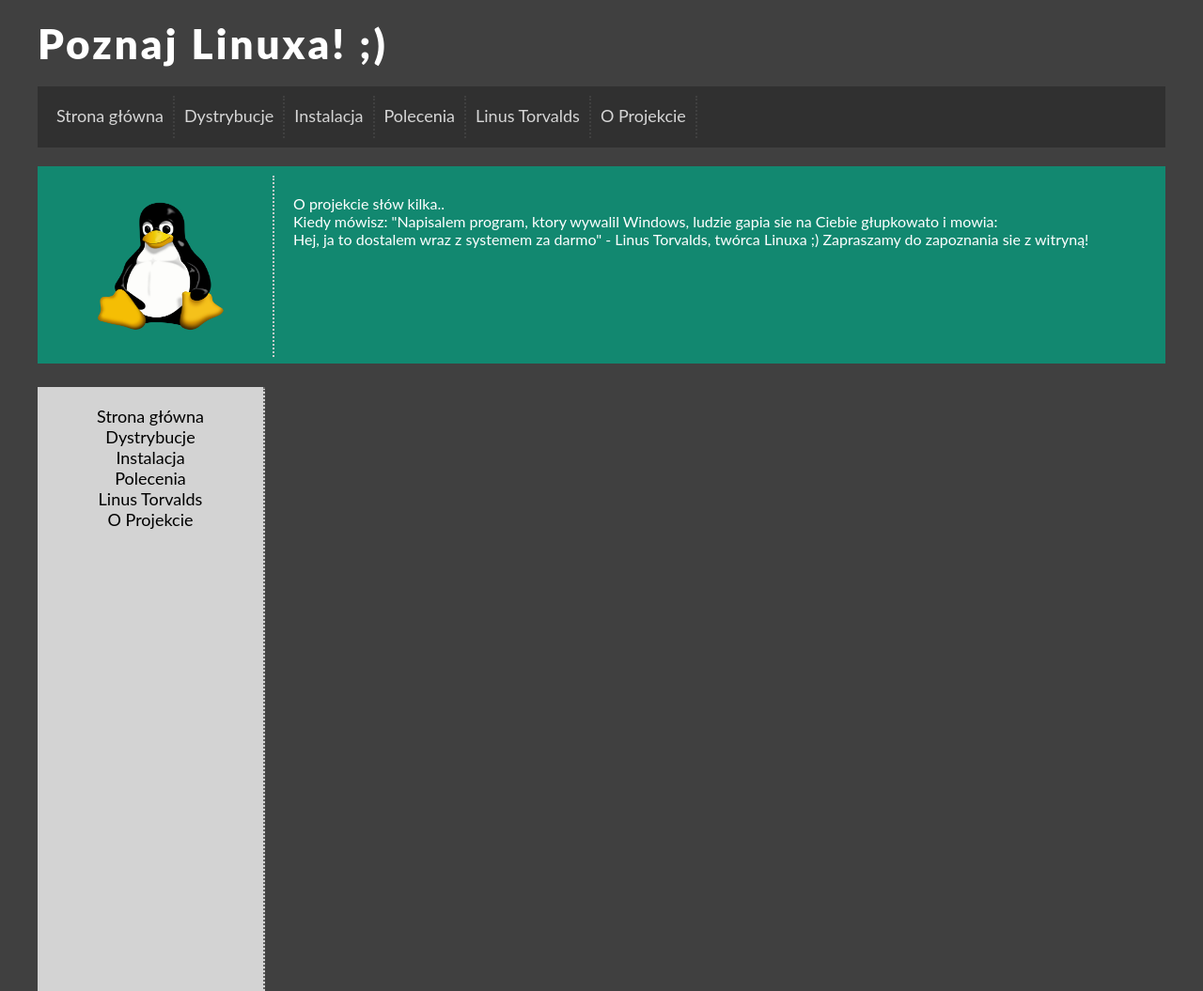
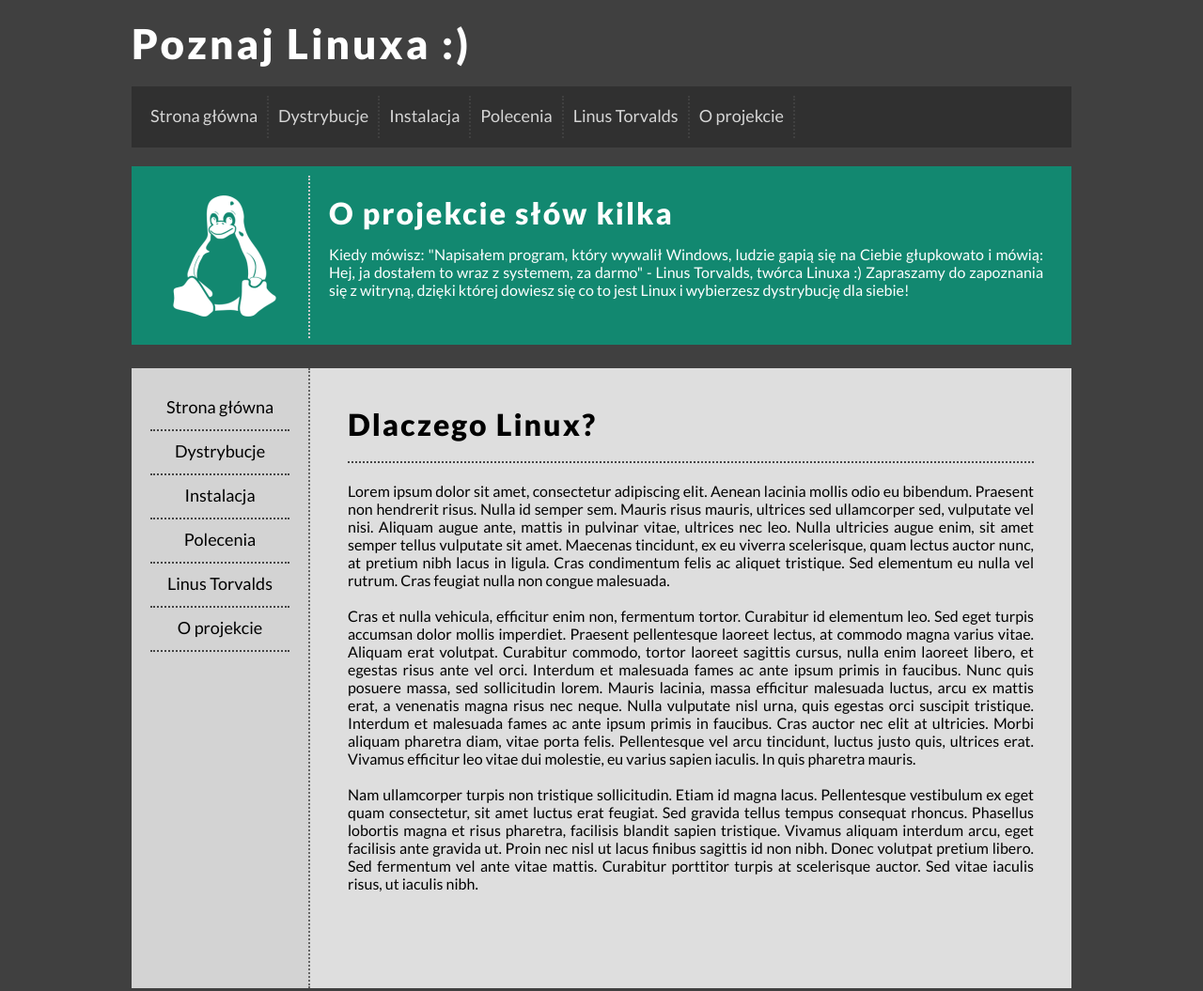
Before and after one commit to mateuszkalisz/Web_EDU, a plain HTML site: page CSS/ODC_2/index.html in a window 1280 px wide. Shown: the top 1055 px of the page at 94% size. Drawn offline with Linux system fonts and the light colour scheme.

Commit message:
lesson 2 - linux webside

```diff
--- a/CSS/ODC_2/index.html
+++ b/CSS/ODC_2/index.html
@@ -2,21 +2,22 @@
 <html lang="pl">
 <head>
 	<meta charset="utf-8" />
-	<title>Poznaj LINUX'a</title>
-	<meta name="description" content="Serwis poswiecony Linuxowi" />
-	<meta name="keywords" content="linux, najlepsze, top, system operacyjny" />
+	<title>Poznaj Linuxa :)</title>
+	<meta name="description" content="Serwis poświęcony systemowi Linux. Naucz się wszystkiego, co chcesz wiedzieć o Linuxie!" />
+	<meta name="keywords" content="linux, kurs, nauka, poznaj, co to jest linux, ubuntu, debian, mint, fedora, wybierz dystrybucję, instalacja linux, polecenia, terminal, bash" />
 	<meta http-equiv="X-UA-Compatible" content="IE=edge,chrome=1" />
 
-<link rel="stylesheet" href ="style.css" type = "text/css"
-<link href="https://fonts.googleapis.com/css?family=Lato:400,700,900&amp;subset=latin-ext" rel="stylesheet">
+	<link rel="stylesheet" href="style.css" type="text/css" />
+	<link href='http://fonts.googleapis.com/css?family=Lato:400,900&subset=latin,latin-ext' rel='stylesheet' type='text/css'>
 
 </head>
 
 <body>
+
 	<div id="container">
 
 		<div id="logo">
-	Poznaj Linuxa! ;)
+			Poznaj Linuxa :)
 		</div>
 
 		<div id="menu">
@@ -25,53 +26,50 @@
 			<div class="option">Instalacja</div>
 			<div class="option">Polecenia</div>
 			<div class="option">Linus Torvalds</div>
-	<div class="option">O Projekcie</div>
-	<div style = "clear: both;"></div>
+			<div class="option">O projekcie</div>
+			<div style="clear:both;"></div>
 		</div>
 
 		<div id="topbar">
-
 			<div id="topbarL">
-	<img src= "2000px-Tux.png" height="150" width="150" />
+				<img src="linux.png" />
 			</div>
-
 			<div id="topbarR">
-	O projekcie słów kilka..
-	<br/>
-	Kiedy mówisz: "Napisalem program, ktory wywalil Windows, ludzie gapia sie na Ciebie głupkowato i mowia:
-	<br/>
-	Hej, ja to dostalem wraz z systemem za darmo" - Linus Torvalds, twórca Linuxa ;) Zapraszamy do zapoznania sie z witryną!
+				<span class="bigtitle">O projekcie słów kilka</span>
+				<div style="height: 15px;"></div>
+				Kiedy mówisz: "Napisałem program, który wywalił Windows, ludzie gapią się na Ciebie głupkowato i mówią: Hej, ja dostałem to wraz z systemem, za darmo" - Linus Torvalds, twórca Linuxa :) Zapraszamy do zapoznania się z witryną, dzięki której dowiesz się co to jest Linux i wybierzesz dystrybucję dla siebie!
 			</div>
-	<div style = "clear: both;"></div>
+			<div style="clear:both;"></div>
 		</div>
 
 		<div id="sidebar">
-	Strona główna<br/>
-	Dystrybucje<br/>
-	Instalacja<br/>
-	Polecenia<br/>
-	Linus Torvalds<br/>
-	O Projekcie
+			<div class="optionL">Strona główna</div>
+			<div class="optionL">Dystrybucje</div>
+			<div class="optionL">Instalacja</div>
+			<div class="optionL">Polecenia</div>
+			<div class="optionL">Linus Torvalds</div>
+			<div class="optionL">O projekcie</div>
 		</div>
 
 		<div id="content">
-	"Lorem ipsum dolor sit amet, consectetur adipiscing elit, sed do eiusmod tempor incididunt ut labore et dolore magna aliqua. Ut enim ad minim veniam, quis nostrud exercitation ullamco laboris nisi ut aliquip ex ea commodo consequat. Duis aute irure dolor in reprehenderit in voluptate velit esse cillum dolore eu fugiat nulla pariatur. Excepteur sint occaecat cupidatat non proident, sunt in culpa qui officia deserunt mollit anim id est laborum."
-	<br/>
-	"Lorem ipsum dolor sit amet, consectetur adipiscing elit, sed do eiusmod tempor incididunt ut labore et dolore magna aliqua. Ut enim ad minim veniam, quis nostrud exercitation ullamco laboris nisi ut aliquip ex ea commodo consequat. Duis aute irure dolor in reprehenderit in voluptate velit esse cillum dolore eu fugiat nulla pariatur. Excepteur sint occaecat cupidatat non proident, sunt in culpa qui officia deserunt mollit anim id est laborum."
+			<span class="bigtitle">Dlaczego Linux?</span>
+
+			<div class="dottedline"></div>
+
+			Lorem ipsum dolor sit amet, consectetur adipiscing elit. Aenean lacinia mollis odio eu bibendum. Praesent non hendrerit risus. Nulla id semper sem. Mauris risus mauris, ultrices sed ullamcorper sed, vulputate vel nisi. Aliquam augue ante, mattis in pulvinar vitae, ultrices nec leo. Nulla ultricies augue enim, sit amet semper tellus vulputate sit amet. Maecenas tincidunt, ex eu viverra scelerisque, quam lectus auctor nunc, at pretium nibh lacus in ligula. Cras condimentum felis ac aliquet tristique. Sed elementum eu nulla vel rutrum. Cras feugiat nulla non congue malesuada.
+
+			<br /><br />
+			Cras et nulla vehicula, efficitur enim non, fermentum tortor. Curabitur id elementum leo. Sed eget turpis accumsan dolor mollis imperdiet. Praesent pellentesque laoreet lectus, at commodo magna varius vitae. Aliquam erat volutpat. Curabitur commodo, tortor laoreet sagittis cursus, nulla enim laoreet libero, et egestas risus ante vel orci. Interdum et malesuada fames ac ante ipsum primis in faucibus. Nunc quis posuere massa, sed sollicitudin lorem. Mauris lacinia, massa efficitur malesuada luctus, arcu ex mattis erat, a venenatis magna risus nec neque. Nulla vulputate nisl urna, quis egestas orci suscipit tristique. Interdum et malesuada fames ac ante ipsum primis in faucibus. Cras auctor nec elit at ultricies. Morbi aliquam pharetra diam, vitae porta felis. Pellentesque vel arcu tincidunt, luctus justo quis, ultrices erat. Vivamus efficitur leo vitae dui molestie, eu varius sapien iaculis. In quis pharetra mauris.
+
+			<br /><br />
+			Nam ullamcorper turpis non tristique sollicitudin. Etiam id magna lacus. Pellentesque vestibulum ex eget quam consectetur, sit amet luctus erat feugiat. Sed gravida tellus tempus consequat rhoncus. Phasellus lobortis magna et risus pharetra, facilisis blandit sapien tristique. Vivamus aliquam interdum arcu, eget facilisis ante gravida ut. Proin nec nisl ut lacus finibus sagittis id non nibh. Donec volutpat pretium libero. Sed fermentum vel ante vitae mattis. Curabitur porttitor turpis at scelerisque auctor. Sed vitae iaculis risus, ut iaculis nibh.
 		</div>
 
-	<div style = "clear: both;"></div>
-
 		<div id="footer">
-	Poznaj Linuxa - najlepszy darmowy system operacyjny. Strona w sieci od 2014r. &copy; Wszelkie prawa zastrzeżone!
+			Poznaj Linuxa - najlepszy darmowy system operacyjny. Strona w sieci od 2014r. &copy; Wszelkie prawa zastrzeżone
+		</div>
 
 	</div>
 
-
-	</div>
-
-
-
 </body>
-
 </html>
--- a/CSS/ODC_2/style.css
+++ b/CSS/ODC_2/style.css
@@ -6,7 +6,7 @@
 
 #container
 {
-	width: 1200px;
+	width: 1000px;
 	margin-left: auto;
 	margin-right: auto;
 }
@@ -26,6 +26,7 @@
 	margin-top: 20px;
 	color: #ffffff;
 	padding: 10px;
+
 }
 
 #topbar
@@ -35,26 +36,44 @@
 	padding: 10px;
 	margin-top: 20px;
 	margin-bottom: 25px;
-height: 190px;
+	height: 170px;
+}
+
+#topbarL
+{
+	float:left;
+	padding: 20px;
+	width: 138px;
+	text-align: center;
+	border-right: 2px dotted #cccccc;
+}
+
+#topbarR
+{
+	float: left;
+	padding: 20px;
+	width: 760px;
+	font-size: 16px;
+	text-align: justify;
 }
 
 #sidebar
 {
 	float: left;
-width: 200px;
+	width: 148px;
 	min-height: 620px;
-padding: 20px;
+	padding:20px;
 	background-color: lightgray;
 	text-align: center;
 	font-size: 18px;
-border-right: 2px dotted #666666
+	border-right: 2px dotted #666666;
 }
 
 #content
 {
 	float: left;
 	padding: 40px;
-width: 860;
+	width: 730px;
 	background-color: #dedede;
 	min-height: 580px;
 	text-align: justify;
@@ -63,11 +82,15 @@
 #footer
 {
 	clear: both;
+	color: white;
+	text-align: center;
+	padding: 20px;
+	font-size: 18px;
 }
 
 .option
 {
-	float:left;
+	float: left;
 	min-width: 50px;
 	height: 25px;
 	font-size: 18px;
@@ -82,20 +105,32 @@
 	cursor: pointer;
 }
 
-#topbarL
+.optionL
 {
-	float: left;
-	padding: 20px;
-	width: 200px;
-	text-align: center;
-	border-right: 2px dotted #cccccc;
+	font-size:18px;
+	height:25px;
+	padding: 10px;
+	border-bottom: 2px dotted #444444;
 }
 
-#topbarR
+.optionL:hover
 {
-	float: left;
-	padding: 20px;
-	width: 860px;
-	font-size: 16px;
-	text-align: justify;
+	background-color: #f36742;
+	color: white;
+	cursor: pointer;
 }
+
+.bigtitle
+{
+	font-size: 32px;
+	font-weight: 900;
+	letter-spacing: 2px;
+}
+
+.dottedline
+{
+	height: 5px;
+	margin-top: 15px;
+	margin-bottom: 20px;
+	border-bottom: 2px dotted #444444;
+}
```
Also changed, not shown: CSS/ODC_2/2000px-Tux.png (deleted), CSS/ODC_2/linux.png (added). Lines whose indentation alone changed are shown as unchanged.
